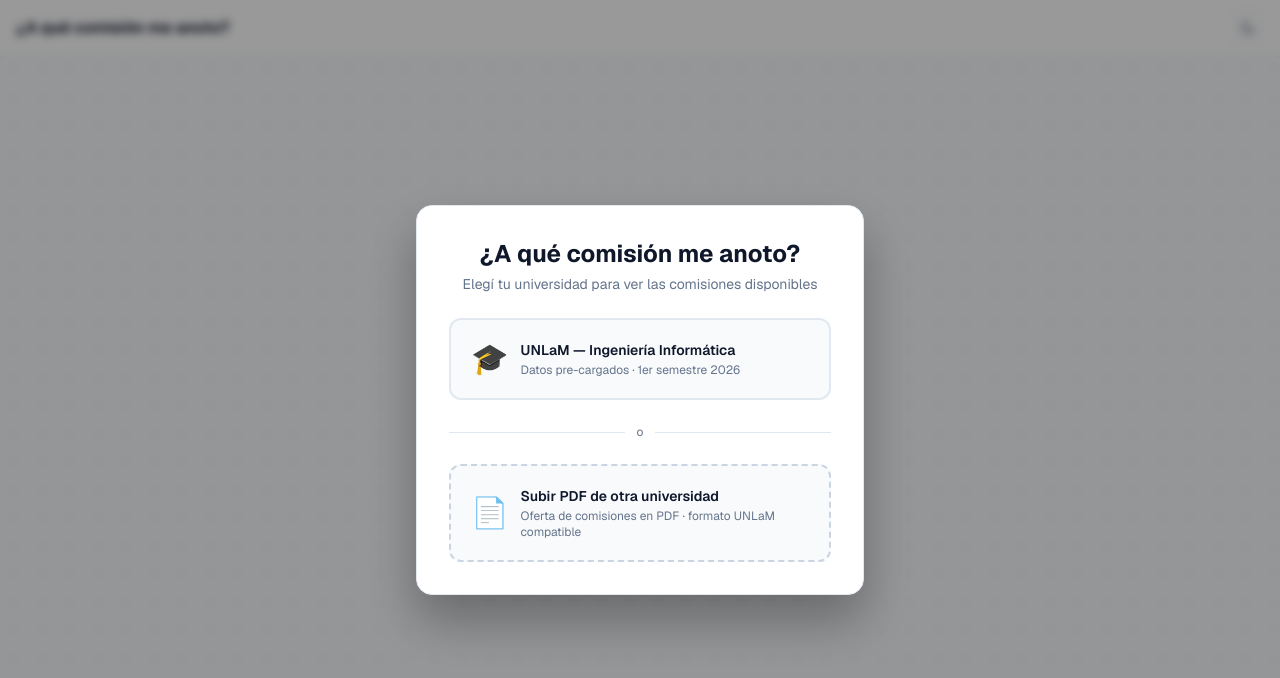
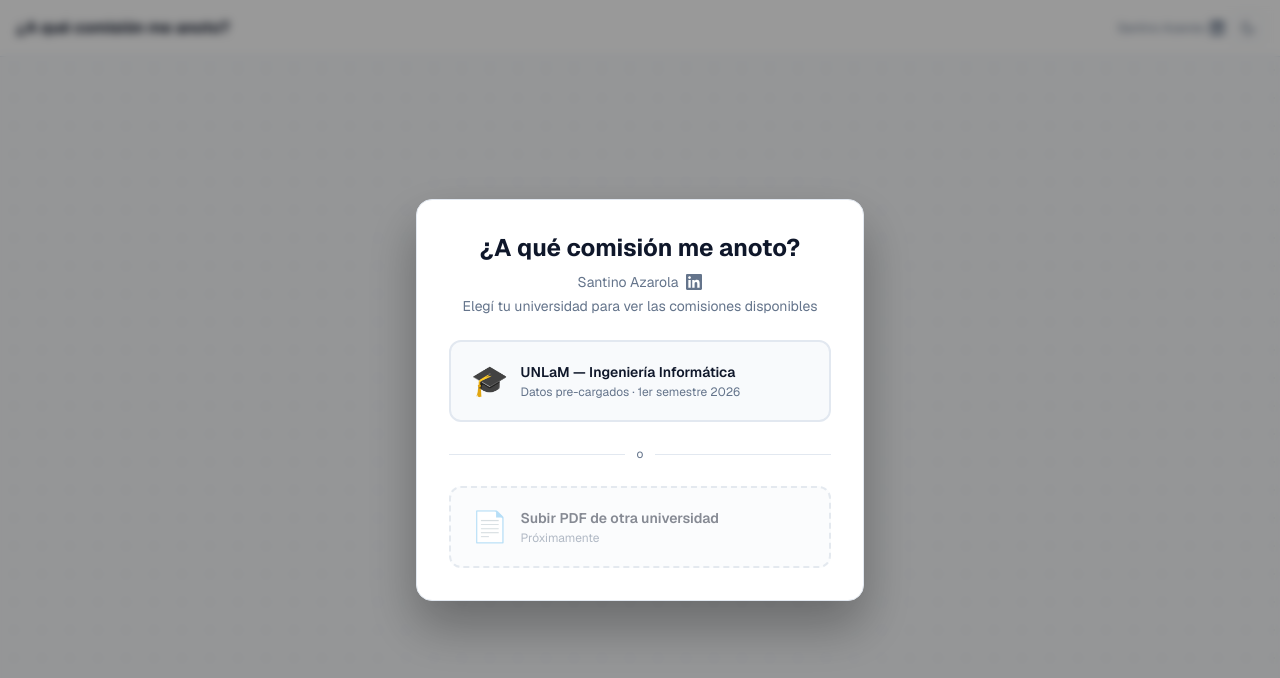
Before and after one commit to NatsukiAza/quecomisionmeanoto, a Next.js app: page / in a window 1280 px wide. Shown: the top 678 px of the page. Built offline with nearby package versions, Linux system fonts and the light colour scheme.

Commit message:
texto de credito y proximamente

```diff
--- a/app/page.tsx
+++ b/app/page.tsx
@@ -261,6 +261,26 @@
           </div>
 
           <div className="flex items-center gap-2 shrink-0">
+            <div className="flex items-center gap-1.5">
+              <span className="hidden sm:inline text-xs" style={{ color: mutedColor }}>
+                Santino Azarola
+              </span>
+              <a
+                href="https://www.linkedin.com/in/santino-azarola/"
+                target="_blank"
+                rel="noopener noreferrer"
+                aria-label="LinkedIn de Santino Azarola"
+                className="inline-flex items-center transition-opacity hover:opacity-80"
+                style={{ color: mutedColor }}
+                onMouseEnter={e => (e.currentTarget.style.color = textColor)}
+                onMouseLeave={e => (e.currentTarget.style.color = mutedColor)}
+              >
+                <svg width="14" height="14" viewBox="0 0 24 24" fill="currentColor" aria-hidden="true">
+                  <path d="M20.447 20.452h-3.554v-5.569c0-1.328-.027-3.037-1.852-3.037-1.853 0-2.136 1.445-2.136 2.939v5.667H9.351V9h3.414v1.561h.046c.477-.9 1.637-1.85 3.37-1.85 3.601 0 4.267 2.37 4.267 5.455v6.286zM5.337 7.433c-1.144 0-2.063-.926-2.063-2.065 0-1.138.92-2.063 2.063-2.063 1.14 0 2.064.925 2.064 2.063 0 1.139-.925 2.065-2.064 2.065zm1.782 13.019H3.555V9h3.564v11.452zM22.225 0H1.771C.792 0 0 .774 0 1.729v20.542C0 23.227.792 24 1.771 24h20.451C23.2 24 24 23.227 24 22.271V1.729C24 .774 23.2 0 22.222 0h.003z" />
+                </svg>
+              </a>
+            </div>
+
             {ofertaData && (
               <button
                 onClick={() => {
@@ -277,7 +297,7 @@
                 onMouseEnter={e => (e.currentTarget.style.color = textColor)}
                 onMouseLeave={e => (e.currentTarget.style.color = mutedColor)}
               >
-                Cambiar
+                Cambiar plan
               </button>
             )}
 
--- a/components/UniversitySelector.tsx
+++ b/components/UniversitySelector.tsx
@@ -1,6 +1,6 @@
 'use client'
 
-import { useState, useRef } from 'react'
+import { useState } from 'react'
 import type { OfertaData } from '@/lib/types'
 
 interface Props {
@@ -11,7 +11,6 @@
 export default function UniversitySelector({ onSelect, isDark }: Props) {
   const [loading, setLoading] = useState(false)
   const [error, setError] = useState<string | null>(null)
-  const fileRef = useRef<HTMLInputElement>(null)
 
   const bgOverlay = isDark ? 'rgba(0,0,0,0.7)' : 'rgba(0,0,0,0.4)'
   const bgCard = isDark ? '#1e293b' : '#ffffff'
@@ -34,37 +33,6 @@
     }
   }
 
-  async function handleFileChange(e: React.ChangeEvent<HTMLInputElement>) {
-    const file = e.target.files?.[0]
-    if (!file) return
-    if (!file.name.endsWith('.pdf')) {
-      setError('Por favor subí un archivo PDF')
-      return
-    }
-
-    setLoading(true)
-    setError(null)
-    try {
-      const form = new FormData()
-      form.append('file', file)
-      const res = await fetch('/api/parse-pdf', { method: 'POST', body: form })
-      if (!res.ok) {
-        const body = await res.json().catch(() => ({}))
-        throw new Error(body.error ?? 'Error al procesar el PDF')
-      }
-      const data: OfertaData = await res.json()
-      if (data.comisiones.length === 0) {
-        throw new Error('No se encontraron comisiones en el PDF. Verificá que sea el formato correcto.')
-      }
-      onSelect(data)
-    } catch (e) {
-      setError(e instanceof Error ? e.message : 'Error desconocido')
-    } finally {
-      setLoading(false)
-      if (fileRef.current) fileRef.current.value = ''
-    }
-  }
-
   return (
     <div
       className="fixed inset-0 z-50 flex items-center justify-center p-4"
@@ -80,9 +48,26 @@
       >
         {/* Header */}
         <div className="text-center">
-          <h1 className="text-2xl font-bold mb-1" style={{ color: textColor }}>
-            ¿A qué comisión me anoto?
-          </h1>
+          <div className="flex items-center justify-center gap-2 flex-wrap mb-1">
+            <h1 className="text-2xl font-bold" style={{ color: textColor }}>
+              ¿A qué comisión me anoto?
+            </h1>
+            <span className="text-sm" style={{ color: mutedColor }}>
+              Santino Azarola
+            </span>
+            <a
+              href="https://www.linkedin.com/in/santino-azarola/"
+              target="_blank"
+              rel="noopener noreferrer"
+              aria-label="LinkedIn de Santino Azarola"
+              className="inline-flex items-center transition-opacity hover:opacity-80"
+              style={{ color: mutedColor }}
+            >
+              <svg width="16" height="16" viewBox="0 0 24 24" fill="currentColor" aria-hidden="true">
+                <path d="M20.447 20.452h-3.554v-5.569c0-1.328-.027-3.037-1.852-3.037-1.853 0-2.136 1.445-2.136 2.939v5.667H9.351V9h3.414v1.561h.046c.477-.9 1.637-1.85 3.37-1.85 3.601 0 4.267 2.37 4.267 5.455v6.286zM5.337 7.433c-1.144 0-2.063-.926-2.063-2.065 0-1.138.92-2.063 2.063-2.063 1.14 0 2.064.925 2.064 2.063 0 1.139-.925 2.065-2.064 2.065zm1.782 13.019H3.555V9h3.564v11.452zM22.225 0H1.771C.792 0 0 .774 0 1.729v20.542C0 23.227.792 24 1.771 24h20.451C23.2 24 24 23.227 24 22.271V1.729C24 .774 23.2 0 22.222 0h.003z" />
+              </svg>
+            </a>
+          </div>
           <p className="text-sm" style={{ color: mutedColor }}>
             Elegí tu universidad para ver las comisiones disponibles
           </p>
@@ -133,32 +118,16 @@
           <div className="flex-1 h-px" style={{ background: borderColor }} />
         </div>
 
-        {/* PDF upload option */}
+        {/* PDF upload option — próximamente */}
         <div>
-          <input
-            ref={fileRef}
-            type="file"
-            accept=".pdf"
-            className="hidden"
-            onChange={handleFileChange}
-            disabled={loading}
-          />
           <button
-            onClick={() => fileRef.current?.click()}
-            disabled={loading}
-            className="w-full rounded-xl p-5 text-left transition-all hover:scale-[1.01]"
+            type="button"
+            disabled
+            aria-disabled="true"
+            className="w-full rounded-xl p-5 text-left opacity-50 cursor-not-allowed"
             style={{
               background: isDark ? '#0f172a' : '#f8fafc',
               border: `2px dashed ${isDark ? '#334155' : '#cbd5e1'}`,
-              cursor: loading ? 'wait' : 'pointer',
-            }}
-            onMouseEnter={e => {
-              if (!loading) {
-                (e.currentTarget as HTMLButtonElement).style.borderColor = '#6366f1'
-              }
-            }}
-            onMouseLeave={e => {
-              (e.currentTarget as HTMLButtonElement).style.borderColor = isDark ? '#334155' : '#cbd5e1'
             }}
           >
             <div className="flex items-center gap-3">
@@ -168,7 +137,7 @@
                   Subir PDF de otra universidad
                 </p>
                 <p className="text-xs mt-0.5" style={{ color: mutedColor }}>
-                  Oferta de comisiones en PDF · formato UNLaM compatible
+                  Próximamente
                 </p>
               </div>
             </div>
```
